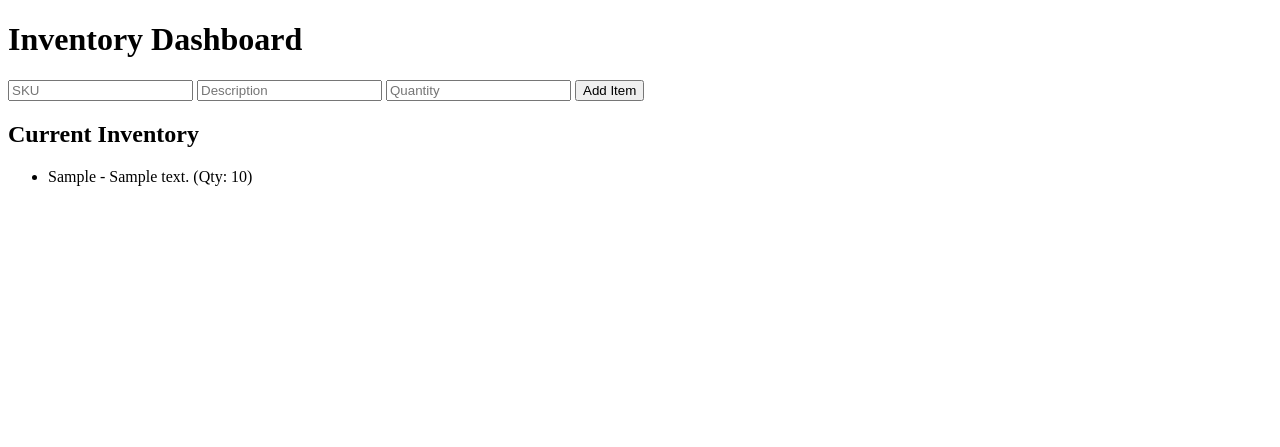
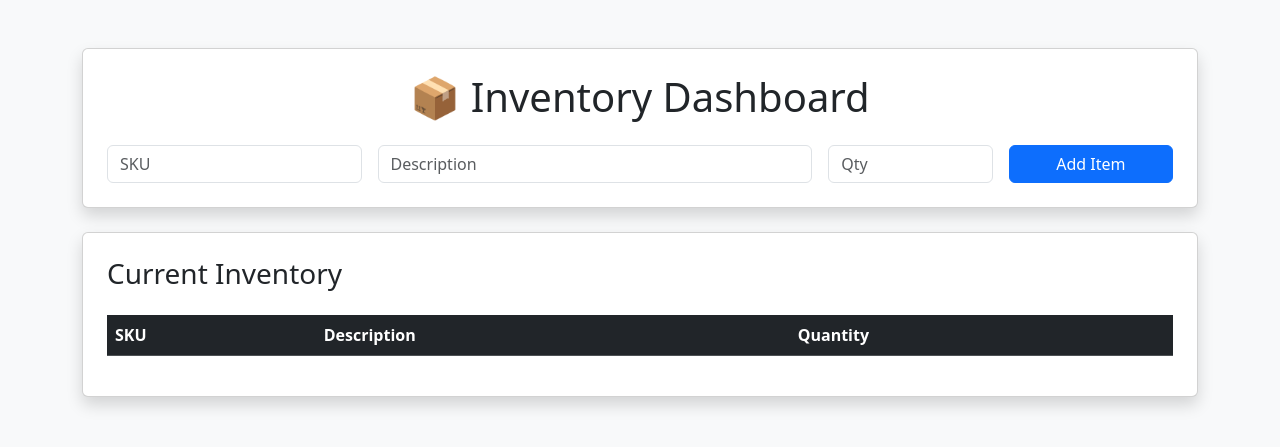
Before and after one commit to maxjack20001-bot/logistics_system-, a FastAPI app: page / in a window 1280 px wide. Shown: the top 447 px of the page. Run offline with FastAPI, Linux system fonts and the light colour scheme; tables that the repository leaves empty hold one stand-in row (values such as "Sample post"); lists and menus that the app fills with data are empty.

Commit message:
Update index.html

```diff
--- a/templates/index.html
+++ b/templates/index.html
@@ -1,25 +1,63 @@
-
 <!DOCTYPE html>
 <html>
 <head>
-    <title>Logistics Dashboard</title>
+    <title>Inventory Dashboard</title>
+    <link href="https://cdn.jsdelivr.net/npm/bootstrap@5.3.2/dist/css/bootstrap.min.css" rel="stylesheet">
 </head>
-<body>
-    <h1>Inventory Dashboard</h1>
+<body class="bg-light">
 
-    <form action="/add" method="post">
-        <input type="text" name="sku" placeholder="SKU" required>
-        <input type="text" name="description" placeholder="Description" required>
-        <input type="number" name="quantity" placeholder="Quantity" required>
-        <button type="submit">Add Item</button>
-    </form>
+<div class="container mt-5">
 
-    <h2>Current Inventory</h2>
-    <ul>
-        {% for item in items %}
-            <li>{{ item[1] }} - {{ item[2] }} (Qty: {{ item[3] }})</li>
-        {% endfor %}
-    </ul>
+    <div class="card shadow p-4">
+        <h1 class="mb-4 text-center">📦 Inventory Dashboard</h1>
+
+        <form action="/add" method="post" class="row g-3">
+            <div class="col-md-3">
+                <input type="text" name="sku" class="form-control" placeholder="SKU" required>
+            </div>
+            <div class="col-md-5">
+                <input type="text" name="description" class="form-control" placeholder="Description" required>
+            </div>
+            <div class="col-md-2">
+                <input type="number" name="quantity" class="form-control" placeholder="Qty" required>
+            </div>
+            <div class="col-md-2">
+                <button type="submit" class="btn btn-primary w-100">Add Item</button>
+            </div>
+        </form>
+    </div>
+
+    <div class="card shadow mt-4 p-4">
+        <h3>Current Inventory</h3>
+
+        <table class="table table-striped mt-3">
+            <thead class="table-dark">
+                <tr>
+                    <th>SKU</th>
+                    <th>Description</th>
+                    <th>Quantity</th>
+                </tr>
+            </thead>
+            <tbody>
+                {% for item in inventory %}
+                <tr>
+                    <td>{{ item.sku }}</td>
+                    <td>{{ item.description }}</td>
+                    <td>
+                        {% if item.quantity < 10 %}
+                            <span class="badge bg-danger">{{ item.quantity }}</span>
+                        {% else %}
+                            <span class="badge bg-success">{{ item.quantity }}</span>
+                        {% endif %}
+                    </td>
+                </tr>
+                {% endfor %}
+            </tbody>
+        </table>
+
+    </div>
+
+</div>
 
 </body>
 </html>
```
